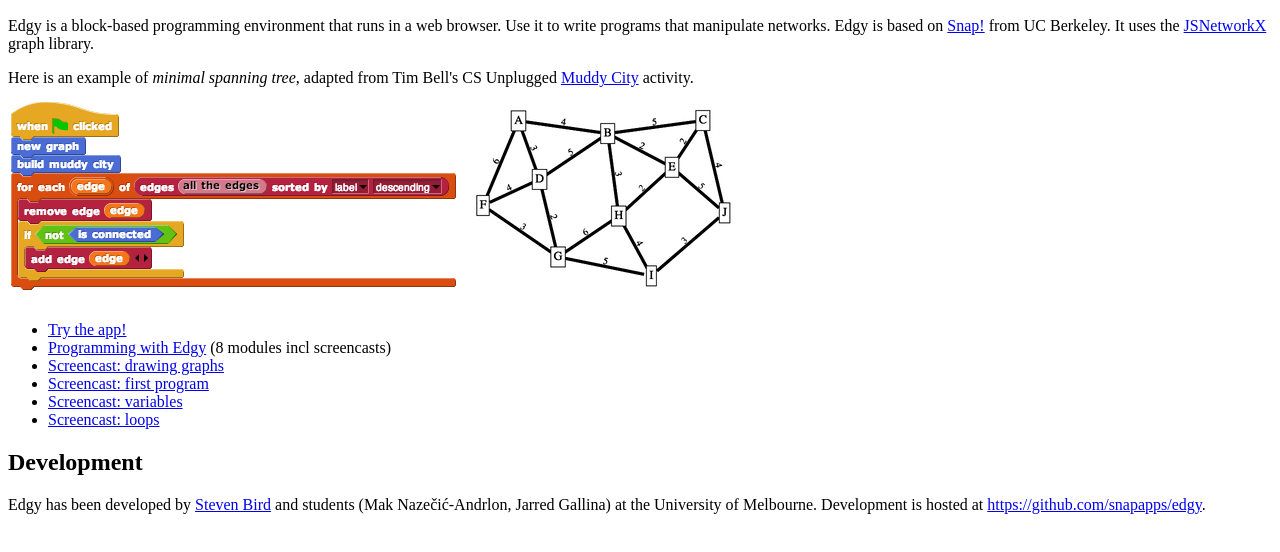
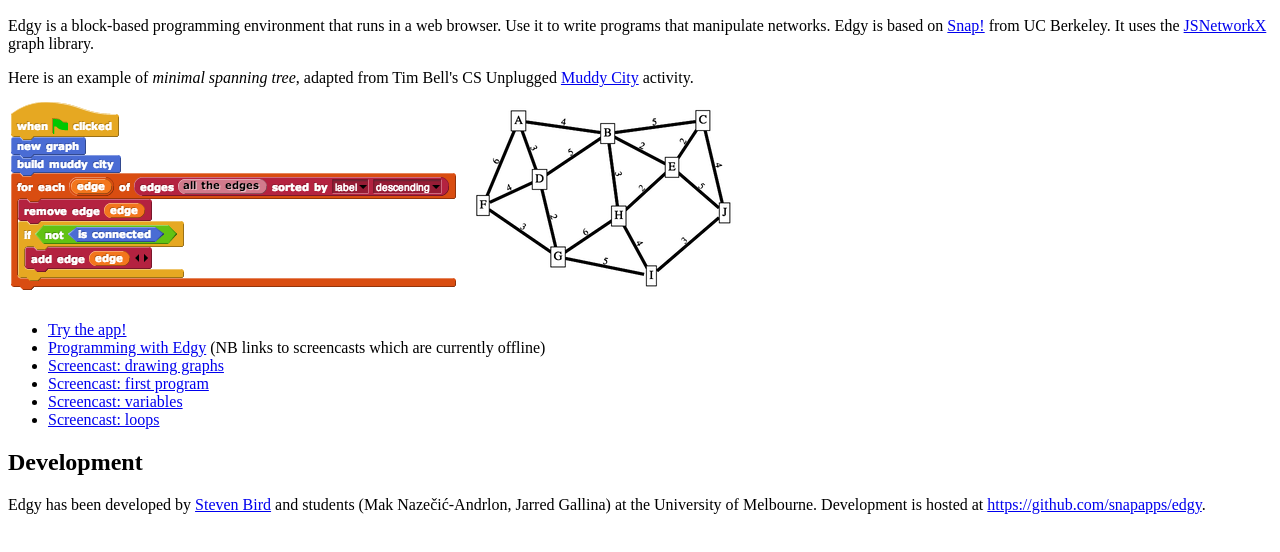
Before and after one commit to snapapps/snapapps.github.io, a plain HTML site: page index.html in a window 1280 px wide. Shown: the part 96-648 px from the top of the page. Drawn offline with Linux system fonts and the light colour scheme.

Commit message:
host edgy guide

```diff
--- a/index.html
+++ b/index.html
@@ -26,7 +26,7 @@
 
 <ul>
 <li> <a href="edgy/app/edgy.html">Try the app!</a>
-<li> <a href="https://www.alexandriarepository.org/syllabus/programming-with-edgy/">Programming with Edgy</a> (8 modules incl screencasts)
+<li> <a href="files/Programming-with-Edgy.pdf">Programming with Edgy</a> (NB links to screencasts which are currently offline)
 <li> <a href="http://goo.gl/YV7Jko">Screencast: drawing graphs</a></li>
 <li> <a href="http://goo.gl/7ElphI">Screencast: first program</a></li>
 <li> <a href="http://goo.gl/MbI4A1">Screencast: variables</a></li>
```
Also changed, not shown: 1 other file.
